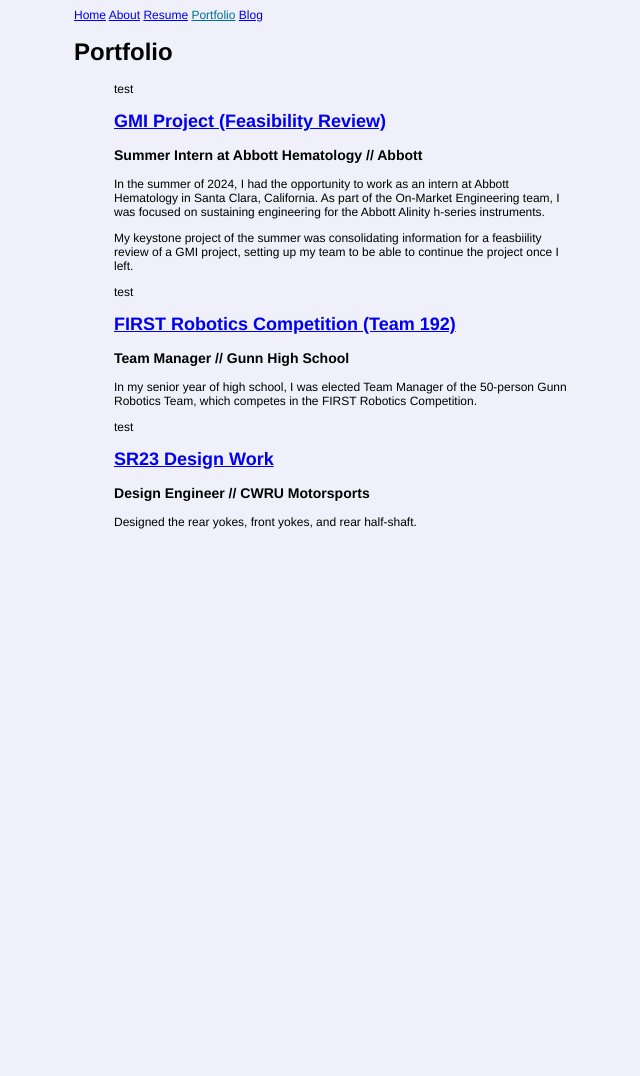
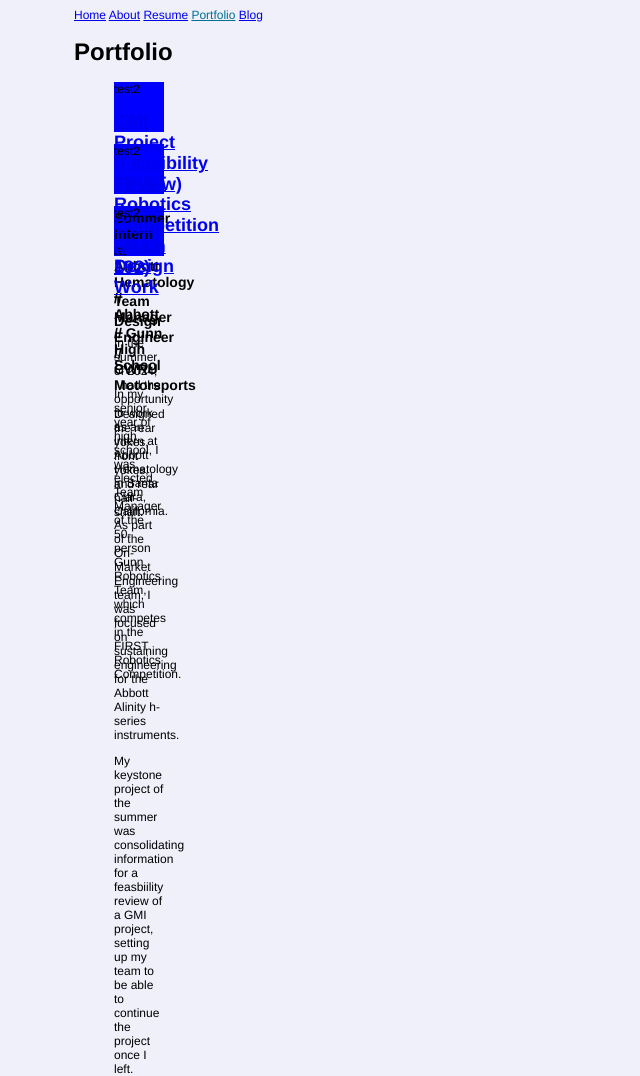
Before and after one commit to lucyttma/lucyttma.github.io, a Jekyll site: the page built from static/portfolio.html, in a window 1280 px wide. Shown: the whole page, without its empty margins (84-724 px from the left). Built offline with Jekyll 4.4.1, drawn with Linux system fonts in a browser that asks for light colours; before the commit the page ends 900 px from its top, so only the background shows below that.

Commit message:
Update portfolio.html

```diff
--- a/static/portfolio.html
+++ b/static/portfolio.html
@@ -3,19 +3,19 @@
 title: Portfolio
 ---
 <style>
-  .div {
-    padding: 10px;
-    border: 10px solid gray;
-    margin: 0;
-  }
+.div-1 {
+  background-color: blue;
+  height: 50px;
+  width: 50px;
+}
 </style>
 
 <h1>Portfolio</h1>
 
 <ul>
   {% for project in site.portfolio %}
-      <div>
-        <p> test </p>
+      <div class="div-1" >
+        <p> test2 </p>
         <h2><a href="{{ project.url }}">{{ project.name }}</a></h2>
         <h3>{{ project.position }} // {{project.organization}} </h3>
         <p>{{ project.content | markdownify }}</p>
```
